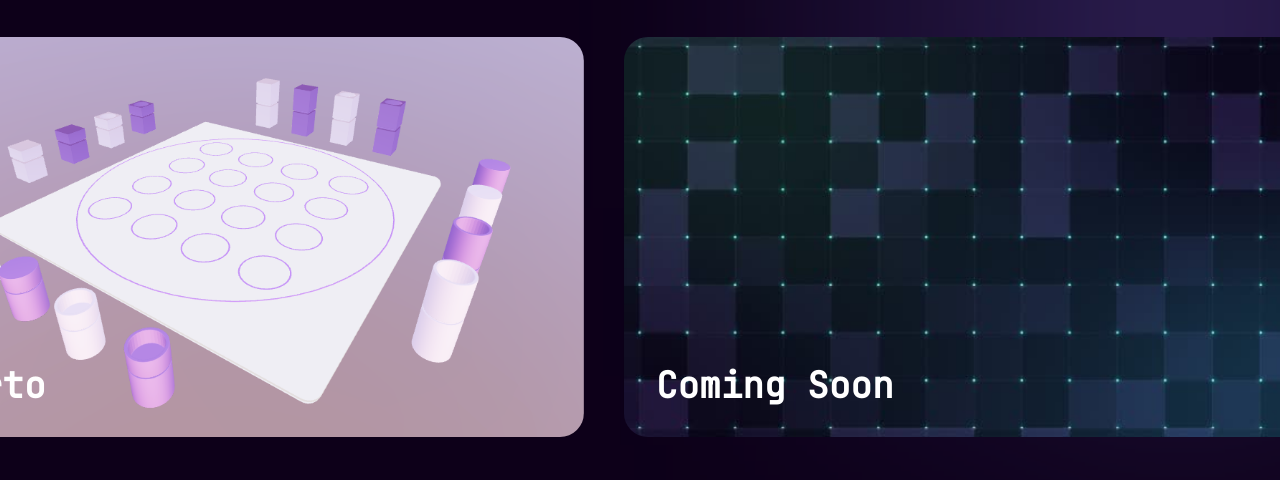
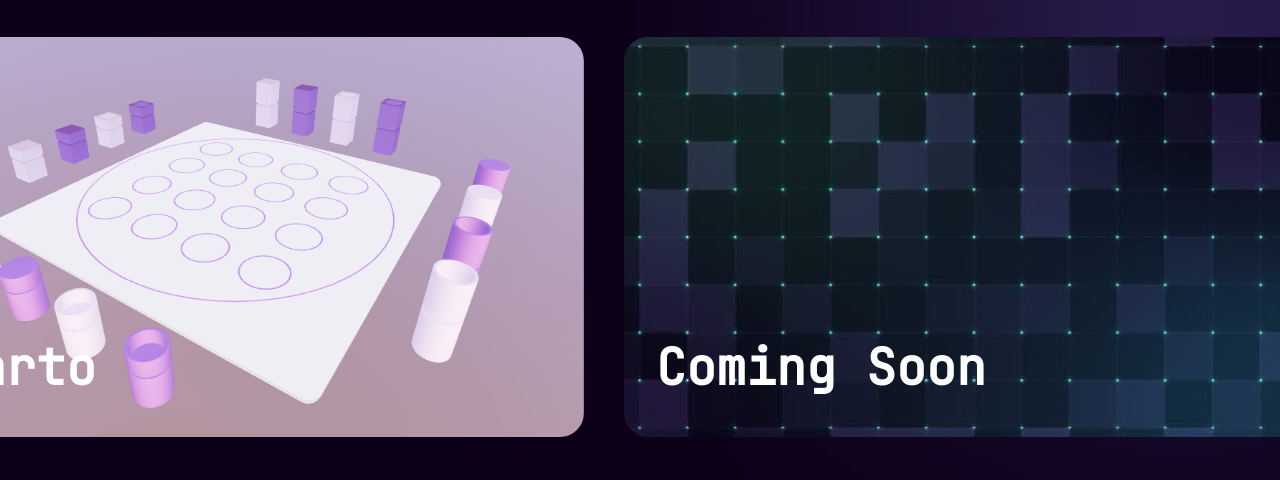
Before and after one commit to Sugiantoxyk/Sugiantoxyk.github.io, a React (Create React App) app: page / in a window 1280 px wide. Shown: the part 3529-4009 px from the top of the page. Built offline with nearby package versions, Linux system fonts and the light colour scheme.

Commit message:
renponsive sizing cards

```diff
--- a/src/components/HorizontalCard.jsx
+++ b/src/components/HorizontalCard.jsx
@@ -2,7 +2,7 @@
 import { PingLatest } from '.';
 
 const HorizontalCard = ({ url, alt, title, href, index }) => (
-    <div className="relative h-[50vh] w-[700px] overflow-hidden cursor-pointer">
+    <div className="relative h-[50vh] w-[280px] md:w-[490px] lg:w-[700px] overflow-hidden cursor-pointer">
         { index === 0 && <PingLatest />}
         <a href={href} target="_blank" rel="noreferrer" draggable="false">
             <img
@@ -12,7 +12,7 @@ const HorizontalCard = ({ url, alt, title, href, index }) => (
                 className="absolute w-full h-full object-cover rounded-[24px]"
             />
             <div className="absolute w-full bottom-0">
-                <p className="text-white p-8 text-4xl font-black">
+                <p className="text-white p-8 lg:text-[50px] md:text-[40px] text-[30px] font-black">
                     {title}
                 </p>
             </div>
```
